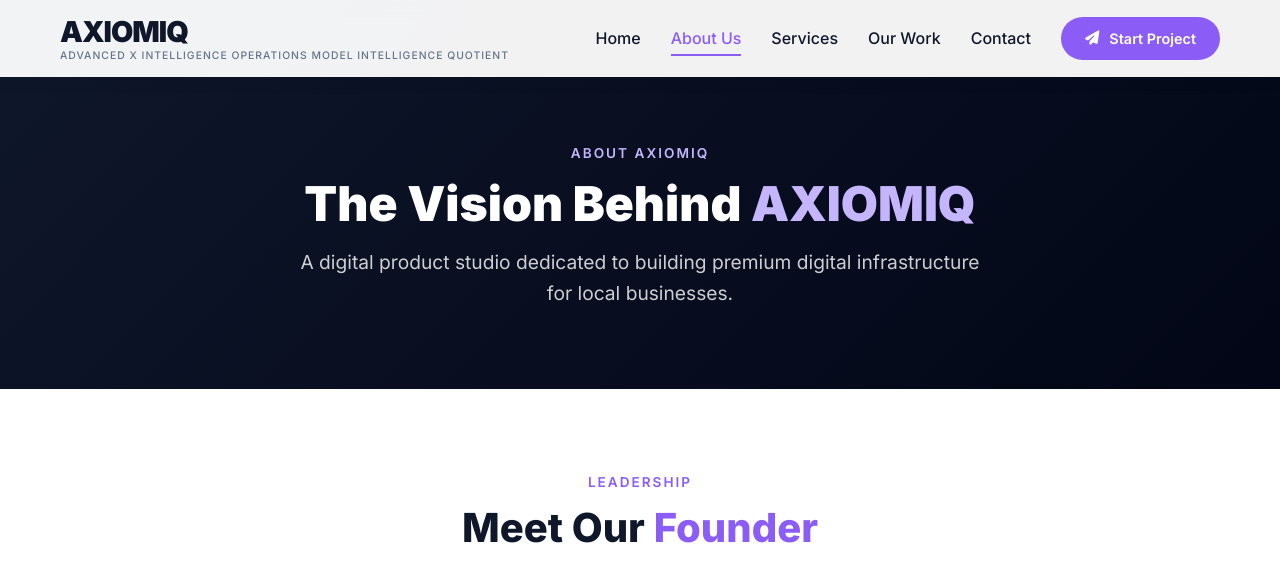
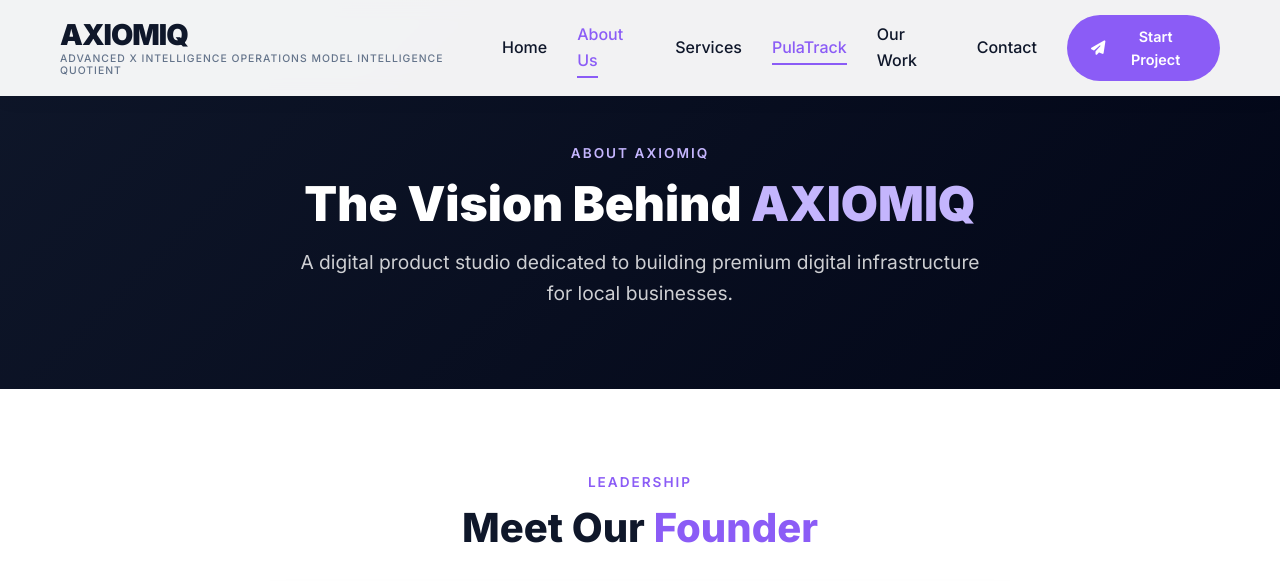
Before and after one commit to bida24-072/AXIOMIQ1, a plain HTML site: page about.html in a window 1280 px wide. Shown: the top 581 px of the page. Drawn offline with Linux system fonts and the light colour scheme.

Commit message:
Remove active class from About Us link

```diff
--- a/about.html
+++ b/about.html
@@ -10,7 +10,7 @@
     <link rel="stylesheet" href="style.css">
 </head>
 <body>
-    <header class="header">
+  <header class="header">
         <nav class="navbar" role="navigation" aria-label="Main Navigation">
             <div class="nav-container">
                 <div class="logo">
@@ -21,8 +21,9 @@
                 </div>
                 <ul class="nav-menu" id="navMenu">
                     <li class="nav-item"><a href="index.html" class="nav-link">Home</a></li>
-                    <li class="nav-item"><a href="about.html" class="nav-link active">About Us</a></li>
+                    <li class="nav-item"><a href="about.html" class="nav-link">About Us</a></li>
                     <li class="nav-item"><a href="services.html" class="nav-link">Services</a></li>
+                    <li class="nav-item"><a href="pulatrack.html" class="nav-link active">PulaTrack</a></li>
                     <li class="nav-item"><a href="portfolio.html" class="nav-link">Our Work</a></li>
                     <li class="nav-item"><a href="contact.html" class="nav-link">Contact</a></li>
                     <li class="nav-item">
```
